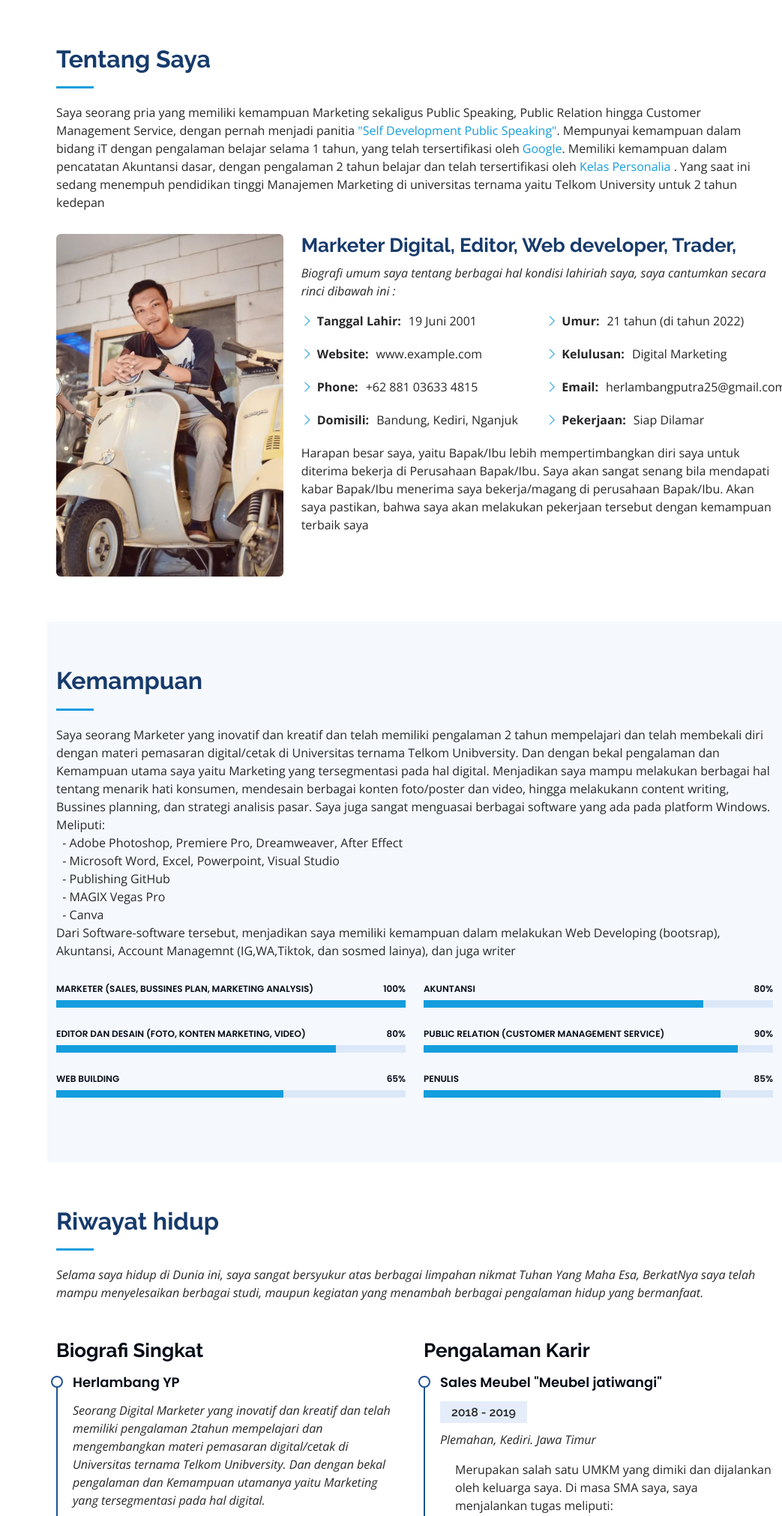
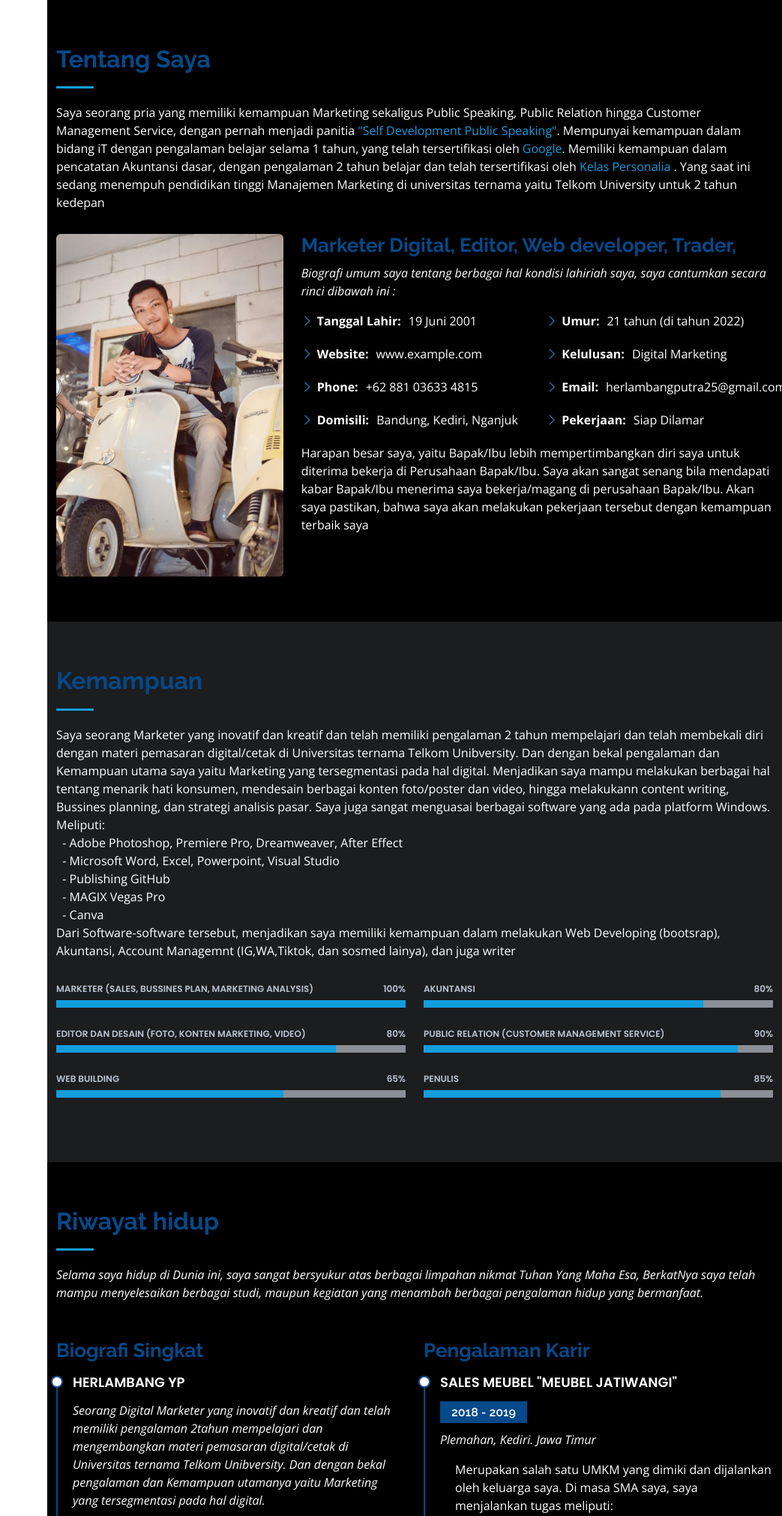
Before and after one commit to herlambangyp/herlambangyp.github.io, a PHP site: page / in a window 1280 px wide. Shown: the part 800-2822 px from the top of the page at 75% size, without its empty margins (237-1280 px from the left). Run offline with PHP 8.4, Linux system fonts and the light colour scheme; some libraries are stand-ins or nearby versions.

Commit message:
dark theme

```diff
--- a/assets/css/style.css
+++ b/assets/css/style.css
@@ -299,7 +299,8 @@ section {
 }
 
 .section-bg {
-  background: #f5f8fd;
+  background: #1c1d1e;
+	color: #FFFFFF
 }
 
 .section-title {
@@ -312,7 +313,7 @@ section {
   margin-bottom: 20px;
   padding-bottom: 20px;
   position: relative;
-  color: #173b6c;
+  color: #044989;
 }
 
 .section-title h2::after {
@@ -333,10 +334,15 @@ section {
 /*--------------------------------------------------------------
 # About
 --------------------------------------------------------------*/
+.about {
+  background: #000;
+	color: #FFFFFF
+}
+
 .about .content h3 {
   font-weight: 700;
   font-size: 26px;
-  color: #173b6c;
+  color: #044989;
 }
 
 .about .content ul {
@@ -433,7 +388,7 @@ section {
   display: block;
   font-weight: 600;
   font-family: "Poppins", sans-serif;
-  color: #050d18;
+  color: #b9c4d3;
 }
 
 .skills .progress .skill .val {
@@ -442,7 +397,7 @@ section {
 }
 
 .skills .progress-bar-wrap {
-  background: #dce8f8;
+  background: #8b9098;
   height: 10px;
 }
 
@@ -456,34 +411,39 @@ section {
 /*--------------------------------------------------------------
 # Resume
 --------------------------------------------------------------*/
+.resume {
+  background: #000;
+	color: #FFFFFF
+}
+
 .resume .resume-title {
   font-size: 26px;
   font-weight: 700;
   margin-top: 20px;
   margin-bottom: 20px;
-  color: #050d18;
+  color: #044989;
 }
 
 .resume .resume-item {
   padding: 0 0 20px 20px;
   margin-top: -2px;
-  border-left: 2px solid #1f5297;
+  border-left: 2px solid #044989;
   position: relative;
 }
 
 .resume .resume-item h4 {
-  line-height: 18px;
-  font-size: 18px;
-  font-weight: 600;
-  text-transform: ;
-  font-family: "Poppins", sans-serif;
-  color: #050d18;
-  margin-bottom: 16px;
+	line-height: 18px;
+	font-size: 18px;
+	font-weight: 600;
+	text-transform: uppercase;
+	font-family: "Poppins", sans-serif;
+	color: #fff;
+	margin-bottom: 16px;
 }
 
 .resume .resume-item h5 {
   font-size: 16px;
-  background: #e4edf9;
+  background: #044989;
   padding: 5px 15px;
   display: inline-block;
   font-weight: 600;
```
Also changed, not shown: other parts of assets/css/style.css (+10 -60 lines).
